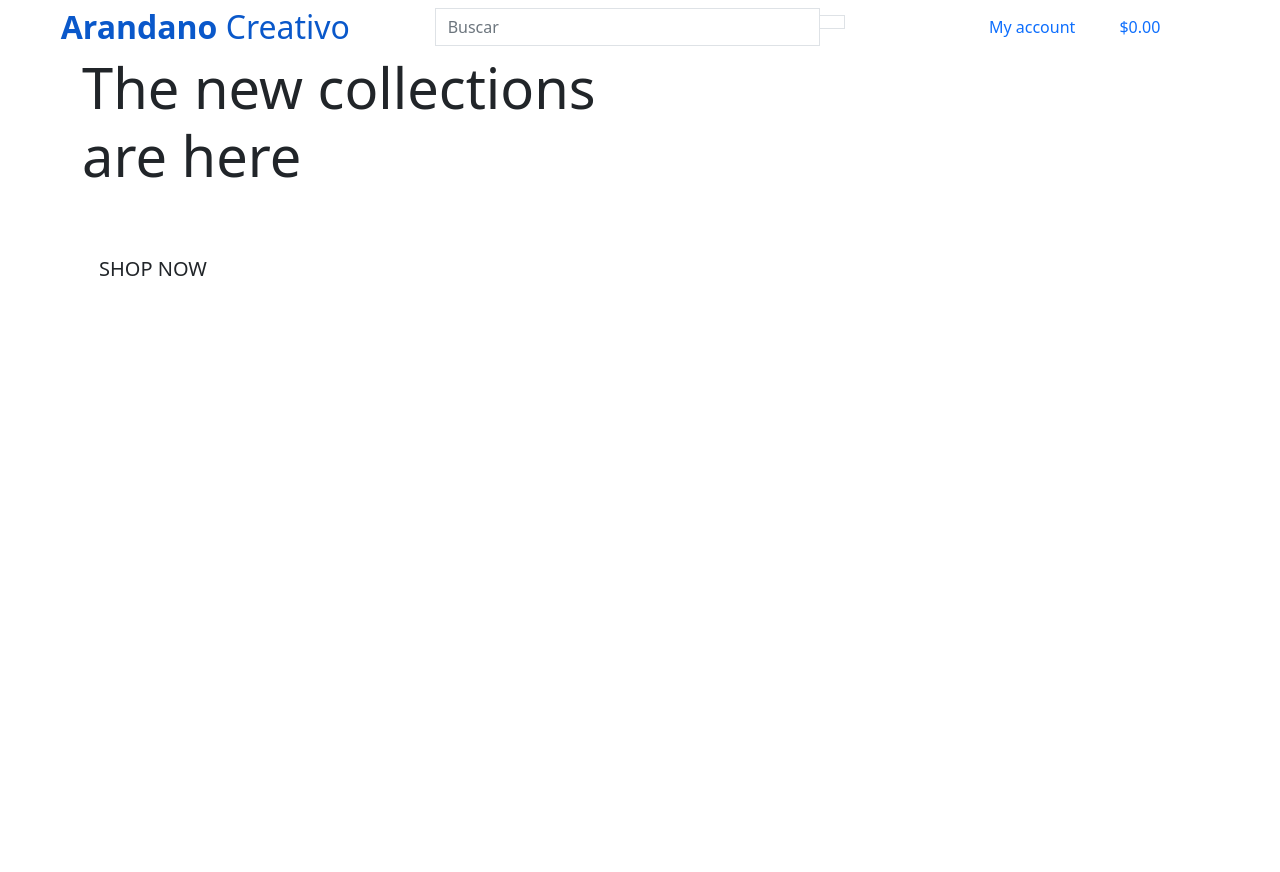
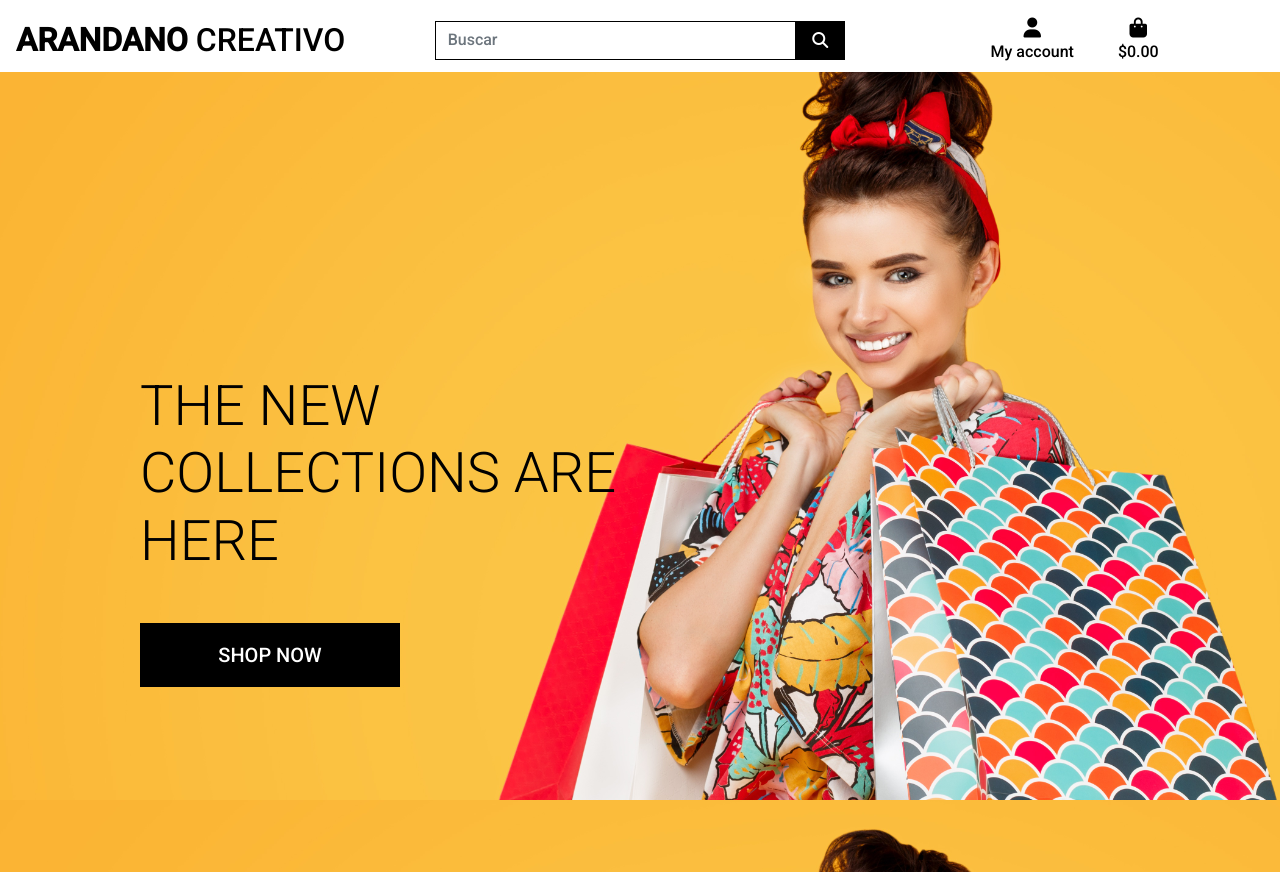
Before and after one commit to giankpetrov/ecommerce-P5, a Django app: page / in a window 1280 px wide. Before the commit the page ends 276 px from the top, so only its background shows below. Run offline with Django 3.2, Linux system fonts and the light colour scheme; some libraries are stand-ins or nearby versions.

Commit message:
ADD homepage header and CSS

```diff
--- a/ecommerce/settings.py
+++ b/ecommerce/settings.py
@@ -153,6 +153,10 @@ USE_TZ = True
 # https://docs.djangoproject.com/en/3.2/howto/static-files/
 
 STATIC_URL = '/static/'
+STATIC_DIRS = [os.path.join(BASE_DIR, 'static'),]
+
+MEDIA_URL = '/media/'
+MEDIA_ROOT = os.path.join(BASE_DIR, 'media')
 
 # Default primary key field type
 # https://docs.djangoproject.com/en/3.2/ref/settings/#default-auto-field
--- a/ecommerce/urls.py
+++ b/ecommerce/urls.py
@@ -15,9 +15,12 @@ Including another URLconf
 """
 from django.contrib import admin
 from django.urls import path, include
+from django.conf import settings
+from django.conf.urls.static import static
+
 
 urlpatterns = [
     path('admin/', admin.site.urls),
     path('accounts/', include('allauth.urls')),
     path('', include('home.urls')),
-]
+] + static(settings.MEDIA_URL, document_root=settings.MEDIA_ROOT)
--- /dev/null
+++ b/static/css/base.css
@@ -0,0 +1,81 @@
+html {
+    height: 100%;
+}
+
+body {
+    background: url('/media/homepage_background_cropped.jpg') no-repeat center center fixed;
+    background-size: cover;
+    height: calc(100vh - 164px);
+    color: #555;
+    font-family: 'Roboto', sans-serif;
+}
+
+/* from Bulma */
+.icon {
+    align-items: center;
+    display: inline-flex;
+    justify-content: center;
+    height: 1.5rem;
+    width: 1.5rem;
+}
+
+.logo-font {
+    text-transform: uppercase;
+}
+
+.main-logo-link {
+    width: fit-content;
+}
+
+.shop-now-button {
+    background: black;
+    color: white;
+    min-width: 260px;
+}
+
+.btn-black {
+    background: black;
+    color: white;
+}
+
+.shop-now-button:hover,
+.shop-now-button:active,
+.shop-now-button:focus,
+.btn-black:hover,
+.btn-black:active,
+.btn-black:focus {
+    background: #222;
+    color: white;
+}
+
+.text-black {
+    color: #000 !important;
+}
+
+.border-black {
+    border: 1px solid black !important;
+}
+
+/* -------------------------------- Media Queries */
+
+/* Slightly larger container on xl screens */
+@media (min-width: 1200px) {
+    .container {
+        max-width: 80%;
+    }
+}
+
+/* fixed top navbar only on medium and up */
+@media (min-width: 992px) {
+    .fixed-top-desktop-only {
+        position: fixed;
+        top: 0;
+        right: 0;
+        left: 0;
+        z-index: 1030;
+    }
+
+    .header-container {
+        padding-top: 164px;
+    }
+}
--- a/templates/base.html
+++ b/templates/base.html
@@ -13,9 +13,16 @@
     {% block corecss %}
     <link href="https://cdn.jsdelivr.net/npm/bootstrap@5.0.2/dist/css/bootstrap.min.css" rel="stylesheet"
         integrity="sha384-EVSTQN3/azprG1Anm3QDgpJLIm9Nao0Yz1ztcQTwFspd3yD65VohhpuuCOmLASjC" crossorigin="anonymous">
+    <link href="https://cdn.jsdelivr.net/npm/bootstrap@5.0.2/dist/css/bootstrap.min.css" rel="stylesheet"
+        integrity="sha384-EVSTQN3/azprG1Anm3QDgpJLIm9Nao0Yz1ztcQTwFspd3yD65VohhpuuCOmLASjC" crossorigin="anonymous">
+    <link rel="preconnect" href="https://fonts.googleapis.com">
+    <link rel="preconnect" href="https://fonts.gstatic.com" crossorigin>
+    <link rel="stylesheet" href="https://fonts.googleapis.com/css2?family=Roboto:wght@300;500&display=swap" >
+    <link rel="stylesheet" href="{% static 'css/base.css' %}">
     {% endblock %}
 
     {% block corejs %}
+    <script src="https://kit.fontawesome.com/0c9bf02fd8.js" crossorigin="anonymous"></script>
     <script src="https://cdn.jsdelivr.net/npm/bootstrap@5.0.2/dist/js/bootstrap.bundle.min.js"
     integrity="sha384-MrcW6ZMFYlzcLA8Nl+NtUVF0sA7MsXsP1UyJoMp4YLEuNSfAP+JcXn/tWtIaxVXM"
     crossorigin="anonymous"></script>
@@ -26,7 +33,7 @@
 
 <body>
     <header class="container-fluid fixed-top"></header>
-        <div class="row">
+        <div id="topnav" class="row bg-white pt-lg-2 d-none d-lg-flex">
             <div class="col-12 col-lg-4 my-auto py-1 py-lg-0 text-center text-lg-left">
                 <a href="{% url 'home' %}" class="nav-link main-logo-link">
                     <h2 class="logo-font text-black my-0">
```
Also changed, not shown: media/homepage_background_cropped.jpg (added).
